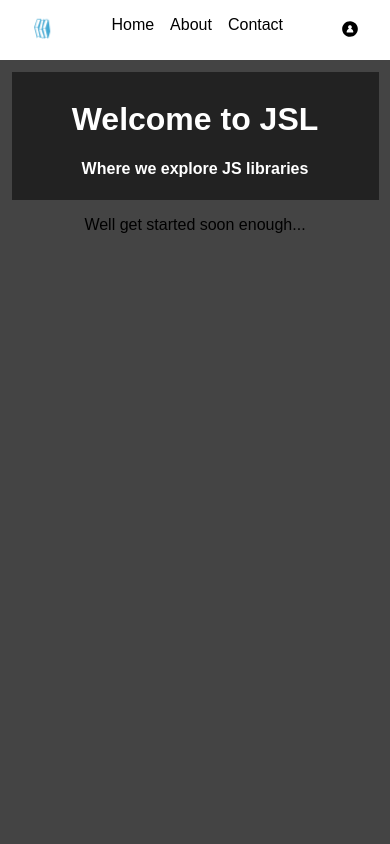
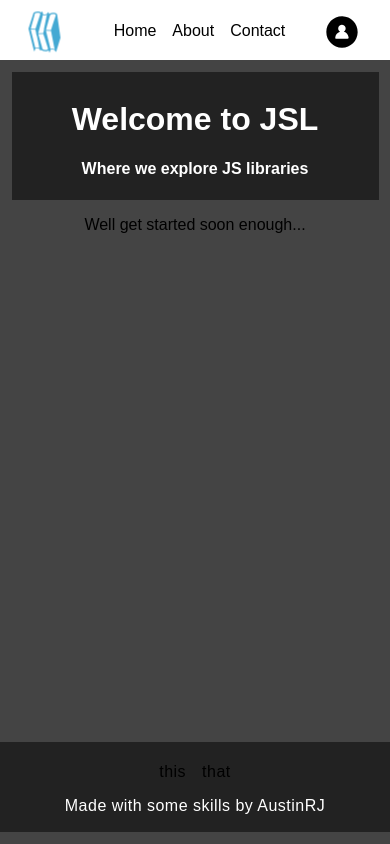
Before and after one commit to joha0033/library-blog, a React app: page / in a window 390 px wide. Shown: the top 844 px of the page. Built offline with nearby package versions, Linux system fonts and the light colour scheme.

Commit message:
ejecting

```diff
--- a/src/App.css
+++ b/src/App.css
@@ -26,7 +26,7 @@
 
 .App-intro {
   font-size: large;
-  height: auto;
+  height: 350px;
 }
 
 @media only screen and (max-width: 500px) {
@@ -59,6 +59,6 @@
 
   .App-intro {
     font-size: medium;
-    height: 50rem;
+    height: 500px;
   }
 }
--- a/src/components/shared/footer/Footer.js
+++ b/src/components/shared/footer/Footer.js
@@ -9,8 +9,12 @@ class Header extends React.Component{
 
   render() {
     return(
-      <footer>
+      <footer className="footer">
         <div>
+          <ul>
+            <li>this</li>
+            <li>that</li>
+          </ul>
           <p>Made with some skills by AustinRJ</p>
         </div>
       </footer>
--- a/src/components/shared/footer/style.Footer.css
+++ b/src/components/shared/footer/style.Footer.css
@@ -1,4 +1,4 @@
-footer {
+.footer {
   position:absolute;
   display: flex;
   justify-content: center;
@@ -10,5 +10,5 @@ footer {
   letter-spacing: 0.03em;
   margin-top: 10px;
   width: 100%;
-  height: 75px;
+  height: 90px;
   }
--- a/src/components/shared/header/style.Header.css
+++ b/src/components/shared/header/style.Header.css
@@ -78,7 +78,7 @@ ALOMST MID SIZE SCREEN!
   li {
     margin: 0 .5rem;
     padding: 0 .5rem;
-    color:black;
+    color:red;
   }
 
   a,
@@ -114,7 +114,7 @@ ALOMST MID SIZE SCREEN!
 @media only screen and (max-width: 700px) {
 
   ul {
-    padding-left: 0;
+    padding-top: .35em;
     display: flex;
     list-style: none outside none;
     justify-content: center;
@@ -128,8 +128,8 @@ ALOMST MID SIZE SCREEN!
   }
 
   .Nav-profile, .Nav-logo{
-    height: 1rem;
-    margin-left: 2rem;
+    height: 2rem;
+    margin-left: 1.5rem;
     margin-right: 2rem;
     margin-top: .5rem;
   }
```
Also changed, not shown: 1 other file.
